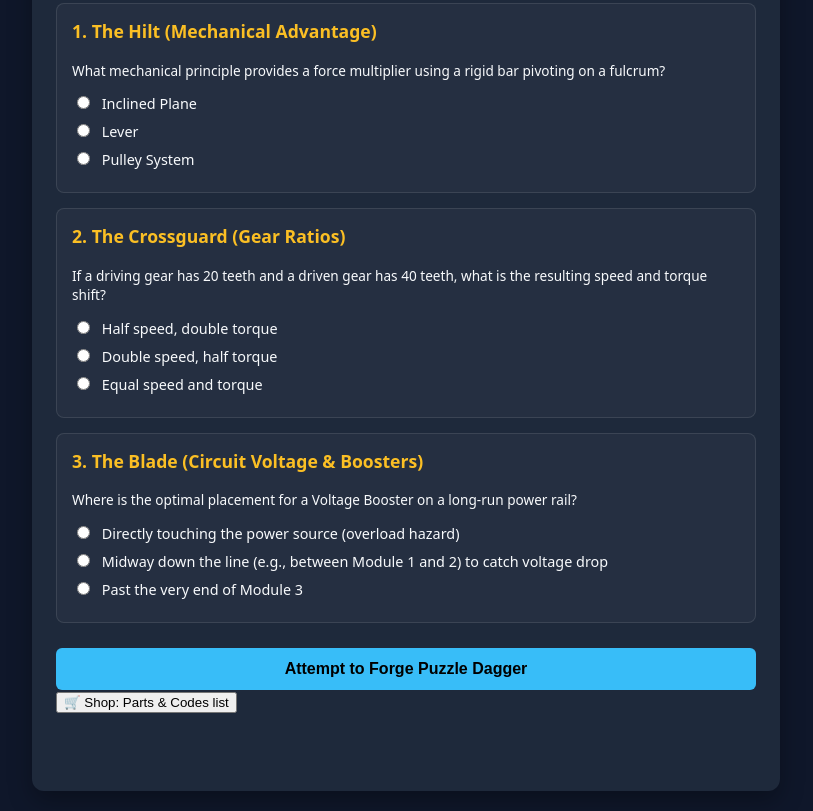
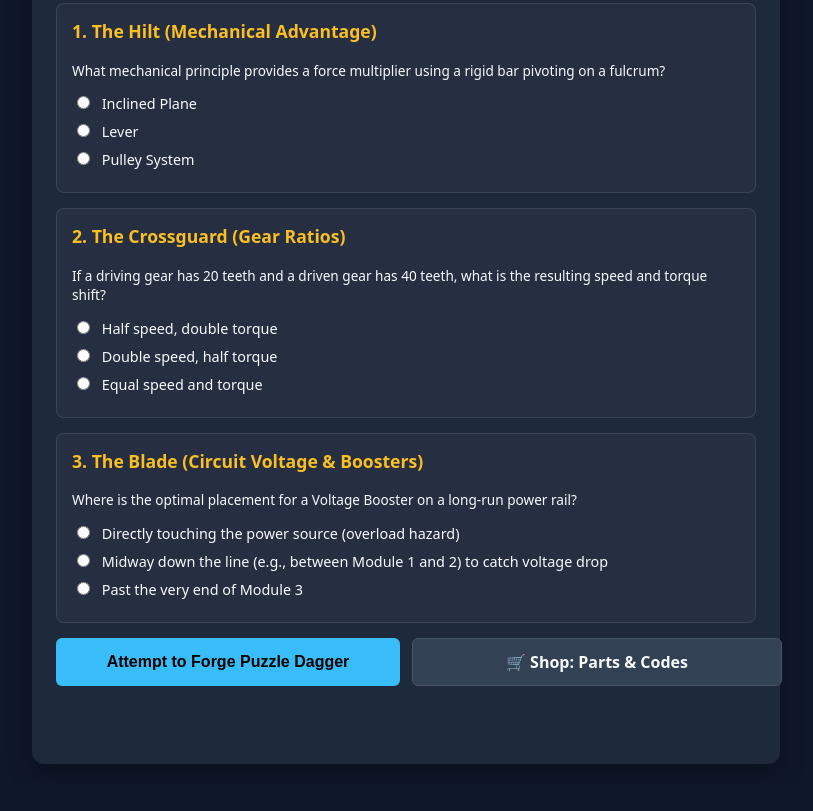
Before and after one commit to topazeyes1975-maker/Engineer_game, a plain HTML site: page engineerPart10.html in a window 1280 px wide. Shown: the part 423-1234 px from the top of the page, without its empty margins (234-1047 px from the left). After the commit the page ends 1207 px from the top, so only its background shows below. Drawn offline with Linux system fonts and the light colour scheme.

Commit message:
Refactor button layout and styles in engineerPart10.html

```diff
--- a/engineerPart10.html
+++ b/engineerPart10.html
@@ -60,9 +60,14 @@
         .quiz-section h3 { margin-top: 0; color: var(--dagger-gold); font-size: 1.1rem; }
         label { display: block; margin-bottom: 8px; font-size: 0.9rem; cursor: pointer; }
         input[type="radio"] { margin-right: 8px; }
-        button#forgeBtn {
-            background: var(--accent);
-            color: #000;
+
+        .action-grid {
+            display: grid;
+            grid-template-columns: 1fr 1fr;
+            gap: 12px;
+            margin-top: 10px;
+        }
+        button#forgeBtn, .shop-btn {
             border: none;
             padding: 12px;
             font-weight: bold;
@@ -70,9 +75,22 @@
             cursor: pointer;
             width: 100%;
             font-size: 1rem;
-            margin-top: 10px;
+            text-align: center;
+            text-decoration: none;
+            display: inline-block;
+        }
+        button#forgeBtn {
+            background: var(--accent);
+            color: #000;
         }
         button#forgeBtn:hover { opacity: 0.9; }
+        .shop-btn {
+            background: #334155;
+            color: var(--text);
+            border: 1px solid #475569;
+        }
+        .shop-btn:hover { background: #475569; }
+
         #status { text-align: center; font-weight: bold; margin-top: 15px; min-height: 24px; }
         .nav-grid { display: grid; grid-template-columns: 1fr; gap: 12px; margin-top: 15px; }
         .next-btn { display: none; background: var(--success); color: #000; border: none; padding: 12px; font-weight: bold; border-radius: 6px; cursor: pointer; text-align: center; text-decoration: none;}
@@ -116,8 +134,10 @@
         <label><input type="radio" name="blade" value="wrong2"> Past the very end of Module 3</label>
     </div>
 
-    <button id="forgeBtn" onclick="evaluateDagger()">Attempt to Forge Puzzle Dagger</button>
-    <button class="shop-btn" onclick="location.href='blue-tinkerluff.html'">🛒 Shop: Parts & Codes list</button>
+    <div class="action-grid">
+        <button id="forgeBtn" onclick="evaluateDagger()">Attempt to Forge Puzzle Dagger</button>
+        <a href="blue-tinkerluff.html" class="shop-btn">🛒 Shop: Parts & Codes</a>
+    </div>
 
     <div id="status"></div>
 
@@ -147,8 +167,6 @@
         ctx.lineTo(550, 100);
         ctx.stroke();
 
-        // When progress = 0: pieces are spaced out (Hilt at x=130, Crossguard at x=280, Blade at x=450)
-        // When progress = 1: pieces slide together and lock seamlessly (Hilt at 180, Crossguard at 240, Blade at 280)
         let hiltX = 130 + (50 * progress);
         let crossguardX = 280 - (40 * progress);
         let bladeX = 450 - (170 * progress);
@@ -185,7 +203,7 @@
 
     function animateAssembly() {
         if (animationProgress < 1) {
-            animationProgress += 0.05; // speed of assembly
+            animationProgress += 0.05;
             if (animationProgress > 1) animationProgress = 1;
             drawDagger(animationProgress);
             animId = requestAnimationFrame(animateAssembly);
@@ -221,7 +239,6 @@
         }
     }
 
-    // Initial draw (separated state)
     drawDagger(0);
 </script>
 
```
